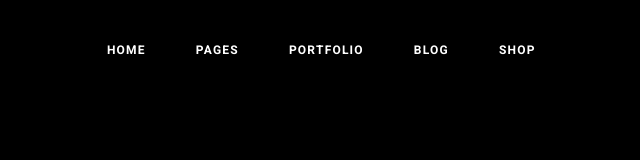
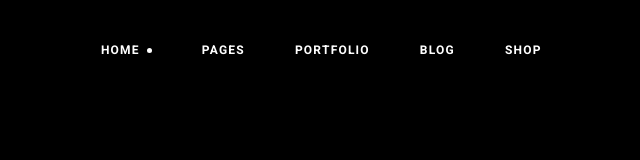
Before and after one commit to NikCerny/kropp-fitness, a plain HTML site: page index.html in a window 1280 px wide. Shown: the full height of the page, 326-966 px from the left. Drawn offline with Linux system fonts and the light colour scheme.

Commit message:
add circle next to header link elem

```diff
--- a/styles.css
+++ b/styles.css
@@ -249,4 +249,14 @@ h1,h2,h3,h4,h5,h6 {
     font-weight: 700;
     font-size: 12px;
     letter-spacing: 1.2px;
+    column-gap: 7px;
+    align-items: center;
 }
+
+.header-menu-link.is-current::after {
+    content: "";
+    width: 5px;
+    height: 5px;
+    background-color: currentColor;
+    border-radius: 50%;
+}
```
